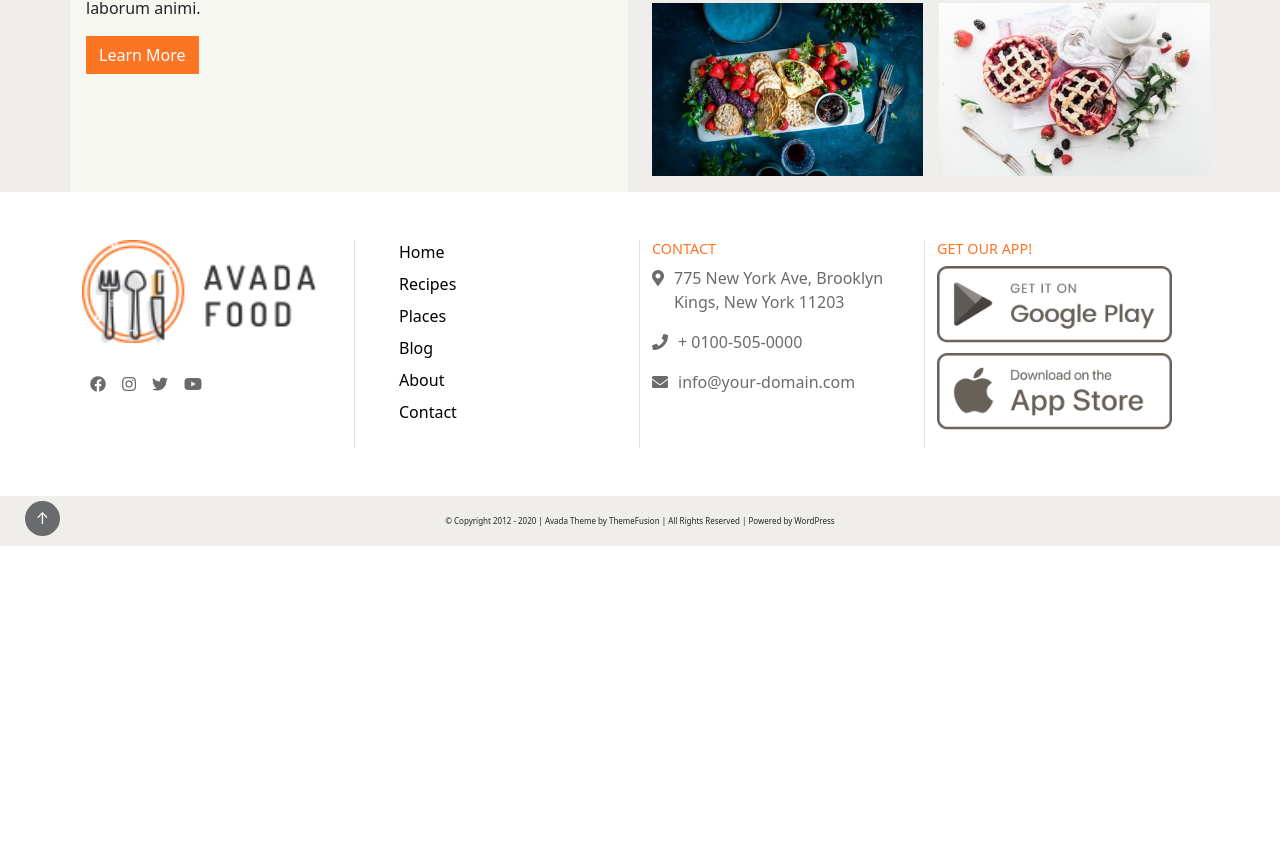
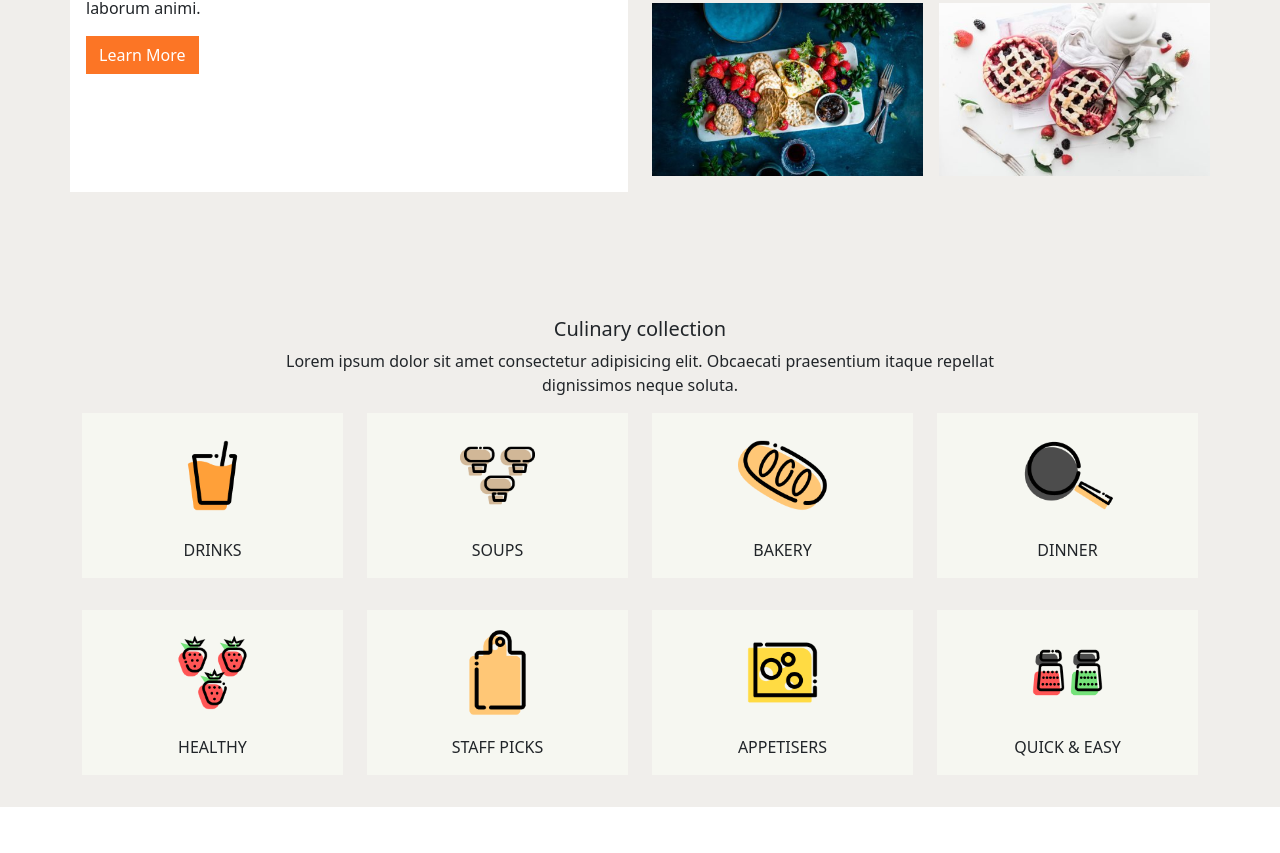
Before and after one commit to DavideZattra/proj-html-vuejs, a Vue app: page / in a window 1280 px wide. Shown: the part 1747-2600 px from the top of the page. Before the commit the page ends 2293 px from the top, so only its background shows below. Built offline with nearby package versions, Linux system fonts and the light colour scheme.

Commit message:
collesction section fixed

```diff
--- a/src/components/Main.vue
+++ b/src/components/Main.vue
@@ -2,7 +2,7 @@
   <main>
     <Jumbotron />
     <Popular />
-    <!-- <Collection /> -->
+    <Collection />
     <!-- <FarmToTable /> -->
     <!-- <Subscribe /> -->
   </main>
@@ -11,7 +11,7 @@
 <script>
 import Jumbotron from './MainJumbotron.vue';
 import Popular from './MainPopular.vue';
-// import Collection from './MainCollection.vue';
+import Collection from './MainCollection.vue';
 // import FarmToTable from './MainFarmToTable.vue';
 // import Subscribe from './MainSubscribe.vue';
 
@@ -20,7 +20,7 @@ name : 'Main',
 components :{
   Jumbotron,
   Popular,
-  // Collection,
+  Collection,
   // FarmToTable,
   // Subscribe
   }
--- a/src/components/MainCollection.vue
+++ b/src/components/MainCollection.vue
@@ -9,41 +9,67 @@
             <p>Lorem ipsum dolor sit amet consectetur adipisicing elit. Obcaecati praesentium itaque repellat dignissimos neque soluta.</p>
         </div>
     </div>
-    <div class="row justify-content-center">
-        <div class=" ms_card">
+    <div class="row justify-content-center P-0">
+        <div class="col-3">
+            <div class="ms_card">
                 <img src="../assets/img/drinks-recipes.png" alt="">
                 <p>drinks</p>
             </div>
-        <div class=" ms_card">
+        </div>
+        <div class="col-3">
+
+            <div class="ms_card">
                 <img src="../assets/img/soups-recipes.png" alt="">
                 <p>soups</p>
             </div>
-        <div class=" ms_card">
+        </div>
+        <div class="col-3">
+
+            <div class="ms_card">
                 <img src="../assets/img/baking-recipes.png" alt="">
                 <p>bakery</p>
             </div>
-        <div class=" ms_card">
+
+        </div>
+        <div class="col-3">
+
+            <div class="ms_card">
                 <img src="../assets/img/dinner-recipes.png" alt="">
                 <p>Dinner</p>
             </div>
+
         </div>
-    <div class="row justify-content-center">
-        <div class=" ms_card">
+        <div class="col-3">
+
+            <div class="ms_card">
                 <img src="../assets/img/healthy-recipes.png" alt="">
                 <p>healthy</p>
             </div>
-        <div class=" ms_card">
+
+        </div>
+        <div class="col-3">
+
+        <div class="ms_card">
             <img src="../assets/img/staff-picks.png" alt="">
             <p>Staff picks</p>
         </div>
-        <div class=" ms_card">
+
+        </div>
+        <div class="col-3">
+            <div class="ms_card">
                 <img src="../assets/img/premium-recipes.png" alt="">
                 <p>Appetisers</p>
             </div>
-        <div class=" ms_card">
+        </div>
+
+        <div class="col-3">
+
+            <div class="ms_card">
                 <img src="../assets/img/quick-easy-recipes.png" alt="">
                 <p>quick &amp; easy</p>
             </div>
+        </div>
+
 
     </div>
 
@@ -59,14 +85,24 @@ name : 'CulinaryCollection',
 <style lang='scss' scoped>
 @import '../style/variables.scss';
 
+#ms_culinary-collection{
+
+    padding-top: 125px;
+
+    .col-3{
+
+        margin-bottom: 32px;
+    }
+
     .ms_card{
-    flex-basis: 17.5%;
+
+        height: 100%;
         background-color: $mainWhiteColor;
         text-align: center;
-    // padding: 10px 50px;
-    // margin: 25px;
+
 
         img{
+            padding: 10px 0;
             height: 125px;
         }
 
@@ -74,4 +110,6 @@ name : 'CulinaryCollection',
             text-transform: uppercase;
         }
     }
+}
+
 </style>
--- a/src/components/MainPopular.vue
+++ b/src/components/MainPopular.vue
@@ -61,7 +61,7 @@ name : 'PopularRecipes'
 
 .ms_main-card{
     height: 100%;
-    background-color: $mainWhiteColor;
+    background-color: white;
 
     .ms_main-card-txt{
         padding: 1rem;
```
Lines whose indentation alone changed are shown as unchanged.
